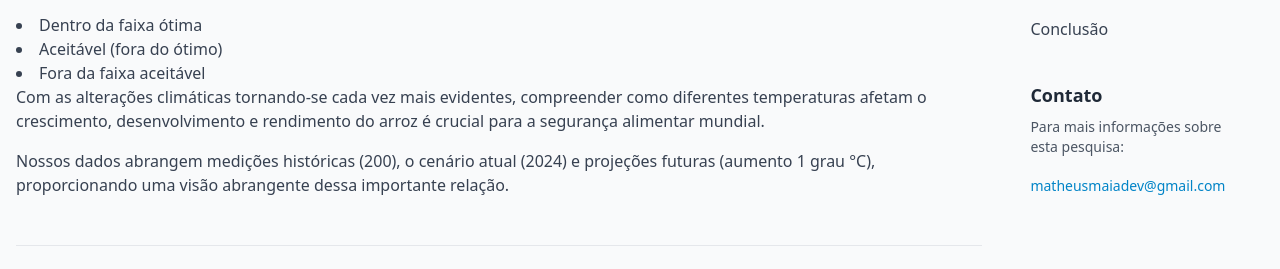
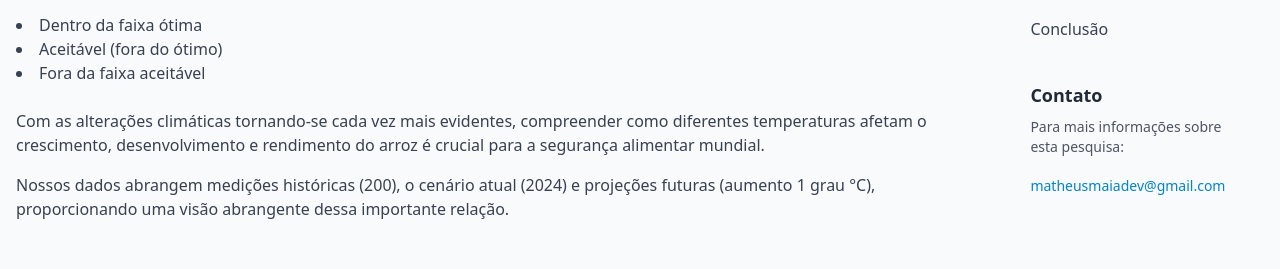
Before and after one commit to Matheus-Maia/RiceTemp_Research, a plain HTML site: page index.html in a window 1280 px wide. Shown: the part 279-548 px from the top of the page. Drawn offline with nearby package versions, Linux system fonts and the light colour scheme.

Commit message:
feat: adicona quebra de linha da introdução

```diff
--- a/index.html
+++ b/index.html
@@ -89,7 +89,7 @@
                         <li>Aceitável (fora do ótimo)</li>
                         <li>Fora da faixa aceitável</li>
                     </p>
-                    <p class="mb-4">Com as alterações climáticas tornando-se cada vez mais evidentes, compreender como
+                    <p class="mb-4"><br>Com as alterações climáticas tornando-se cada vez mais evidentes, compreender como
                         diferentes temperaturas afetam o crescimento, desenvolvimento e rendimento do arroz é crucial
                         para a segurança alimentar mundial.</p>
                     <p>Nossos dados abrangem medições históricas (200), o cenário atual (2024) e projeções futuras
```
